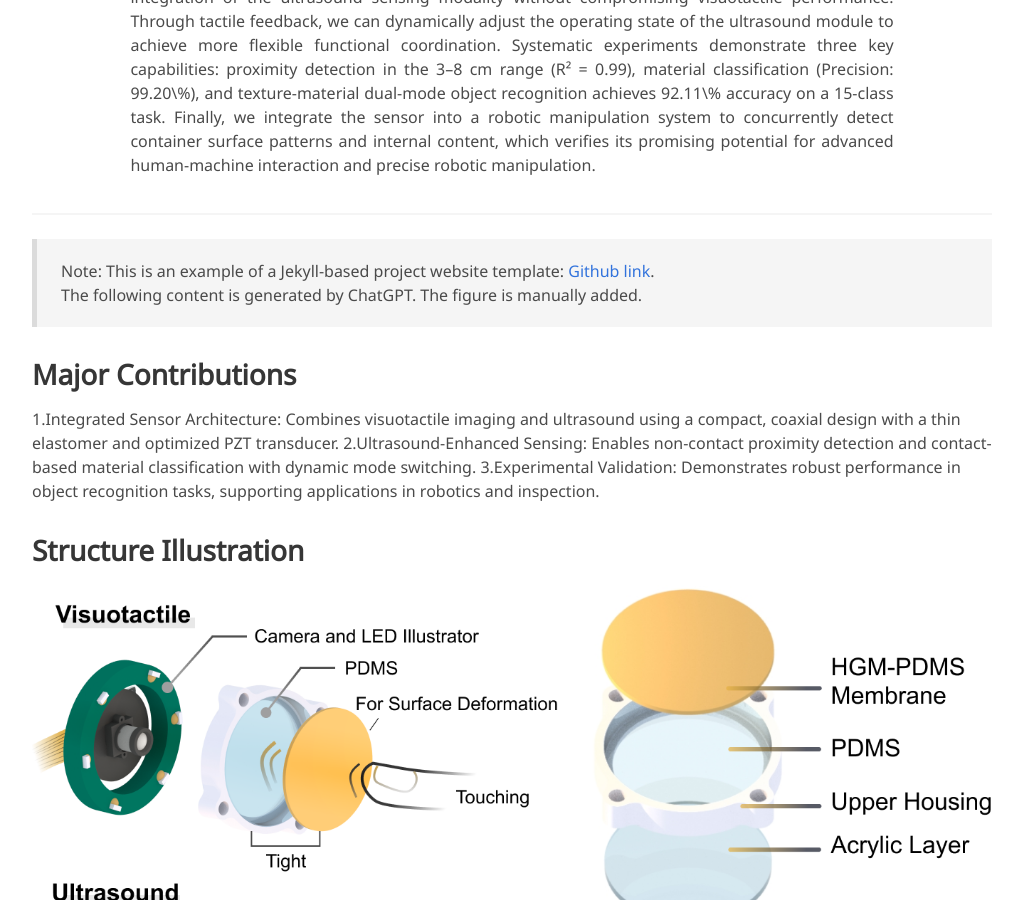
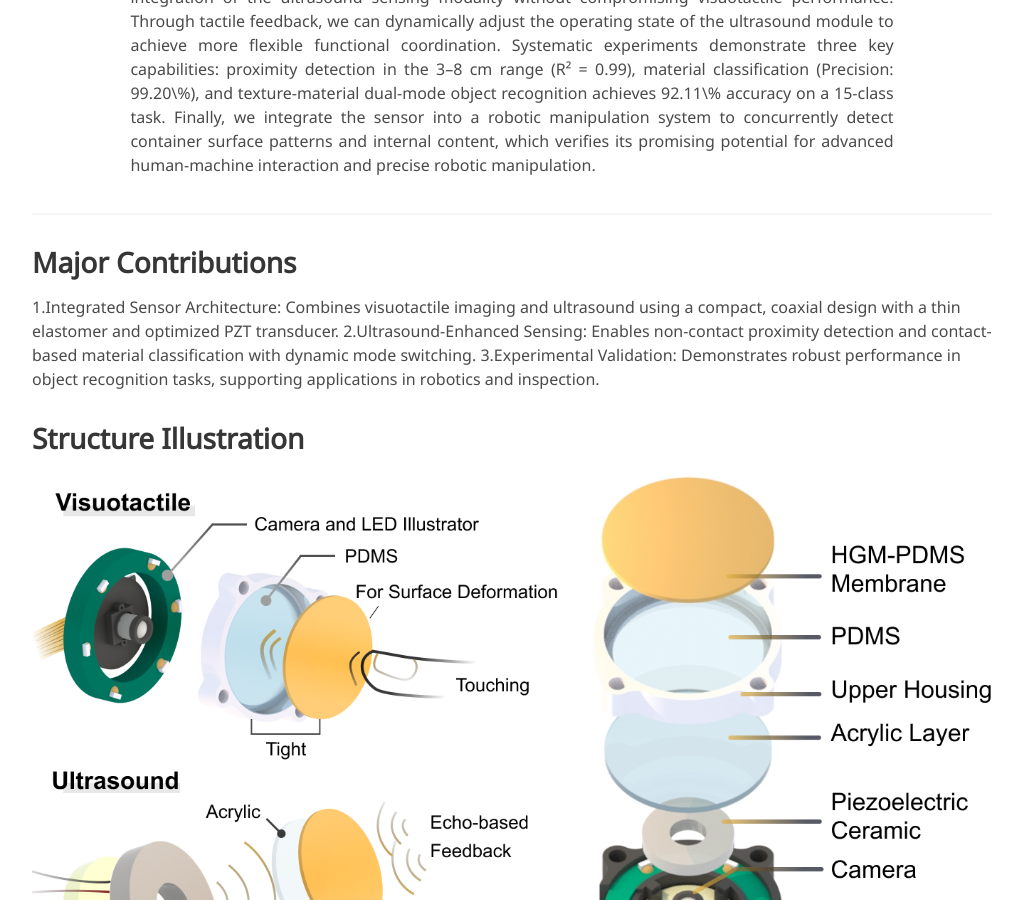
Before and after one commit to JUMP-HOWL/UltraTac, a Jekyll site: the page built from index.md, in a window 1280 px wide and 900 px high, scrolled down 600 px. Shown: the whole window, without its empty margins (128-1150 px from the left). Built offline with Jekyll 4.4.1, drawn with Linux system fonts in a browser that asks for light colours; some web fonts are replaced.

Commit message:
delete note

```diff
--- a/index.md
+++ b/index.md
@@ -26,8 +26,6 @@ Visuotactile sensors provide high-resolution tactile information but are incapab
 
 ---
 
-> Note: This is an example of a Jekyll-based project website template: [Github link](https://github.com/shunzh/project_website).\
-> The following content is generated by ChatGPT. The figure is manually added.
 
 ## Major Contributions
 1.Integrated Sensor Architecture: Combines visuotactile imaging and ultrasound using a compact, coaxial design with a thin elastomer and optimized PZT transducer.
```
